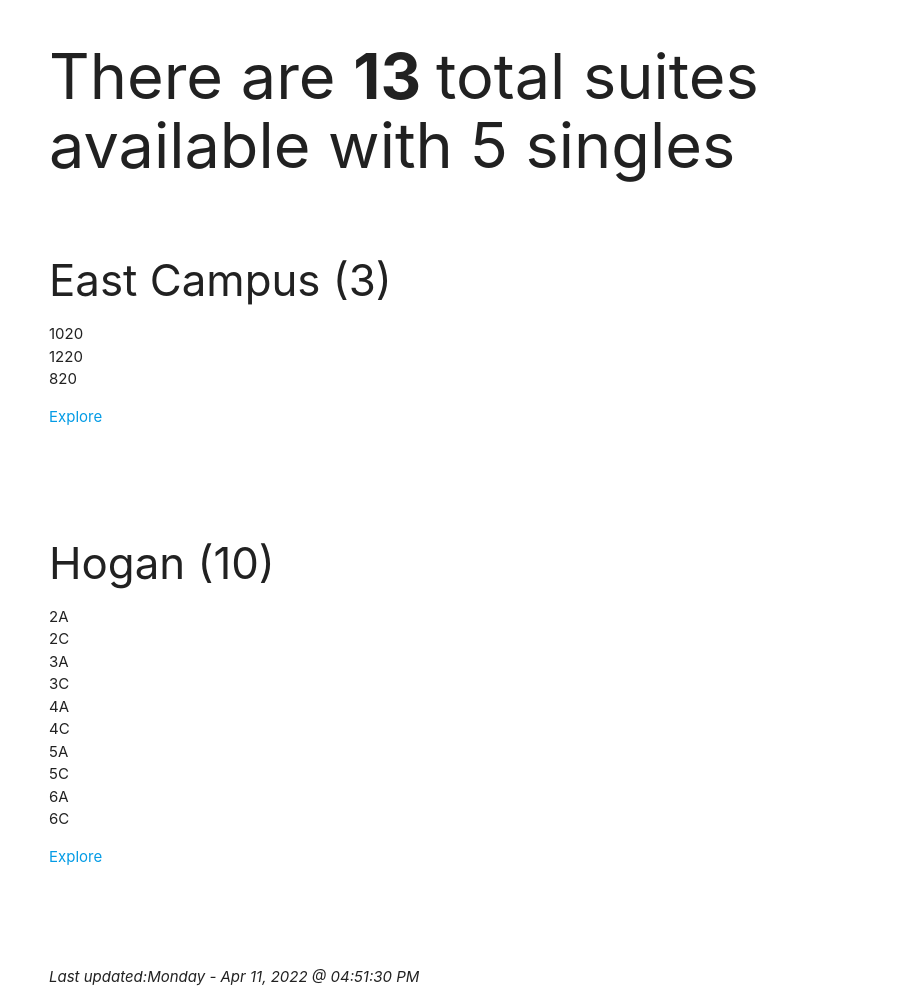
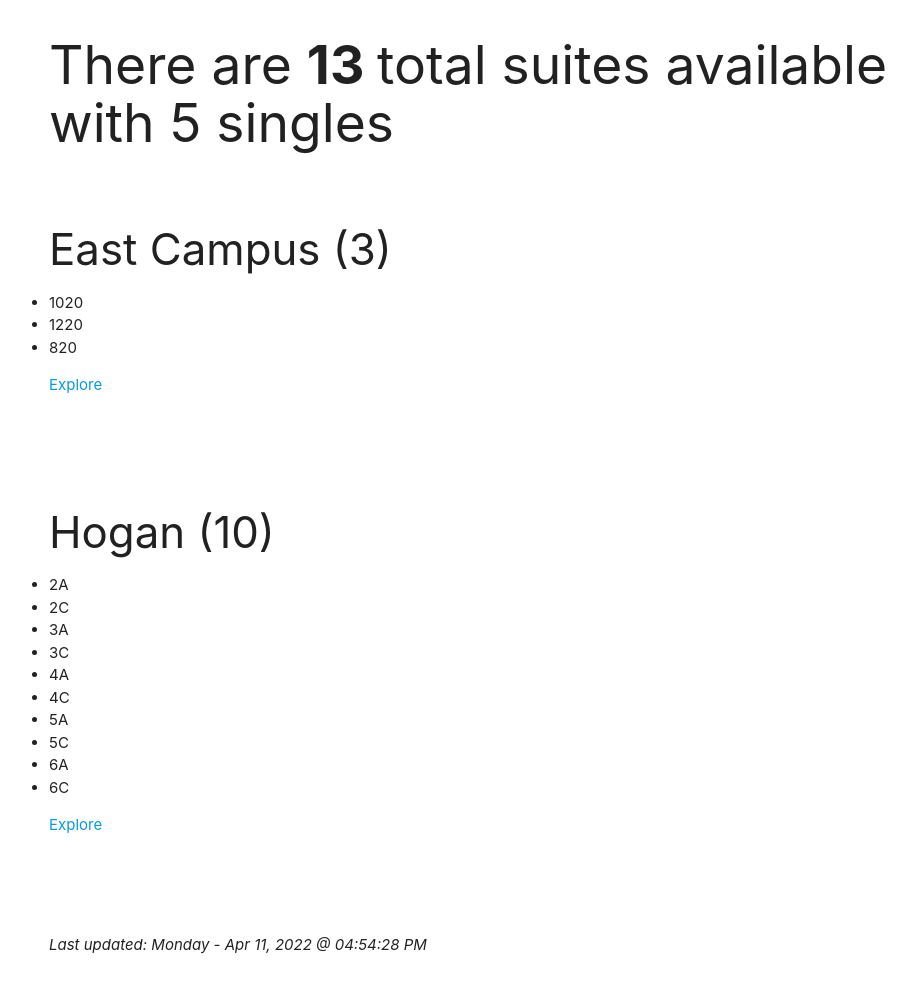
Before and after one commit to shaunm/suites22, a plain HTML site: page index.html in a window 1280 px wide. Shown: the whole page, without its empty margins (143-1059 px from the left). Drawn offline with nearby package versions, Linux system fonts and the light colour scheme.

Commit message:
committing files

```diff
--- a/index.html
+++ b/index.html
@@ -17,7 +17,7 @@
 
     <body>
     <div class="container">
-       <h1> There are <b> 13 </b> total suites available with 5 singles </h1><br/><h3> East Campus (3) </h3><div><p><ul><li>1020</li><li>1220</li><li>820</li></ul></p></div><p><a href='https://theshaft.info/explore/East Campus' target='_blank'>Explore</a></p><br/><br/><br/><h3> Hogan (10) </h3><div><p><ul><li>2A</li><li>2C</li><li>3A</li><li>3C</li><li>4A</li><li>4C</li><li>5A</li><li>5C</li><li>6A</li><li>6C</li></ul></p></div><p><a href='https://theshaft.info/explore/Hogan' target='_blank'>Explore</a></p><br/><br/><br/><p><i>Last updated:Monday - Apr 11, 2022 @ 04:51:30 PM</i></p>
+       <h2> There are <b> 13 </b> total suites available with 5 singles </h2><br/><h3> East Campus (3) </h3><div><p><ul><li style='list-style-type: initial'>1020</li><li style='list-style-type: initial'>1220</li><li style='list-style-type: initial'>820</li></ul></p></div><p><a href='https://theshaft.info/explore/East Campus' target='_blank'>Explore</a></p><br/><br/><br/><h3> Hogan (10) </h3><div><p><ul><li style='list-style-type: initial'>2A</li><li style='list-style-type: initial'>2C</li><li style='list-style-type: initial'>3A</li><li style='list-style-type: initial'>3C</li><li style='list-style-type: initial'>4A</li><li style='list-style-type: initial'>4C</li><li style='list-style-type: initial'>5A</li><li style='list-style-type: initial'>5C</li><li style='list-style-type: initial'>6A</li><li style='list-style-type: initial'>6C</li></ul></p></div><p><a href='https://theshaft.info/explore/Hogan' target='_blank'>Explore</a></p><br/><br/><br/><p><i>Last updated: Monday - Apr 11, 2022 @ 04:54:28 PM</i></p>
      </div>
     </body>
   </html>
```
